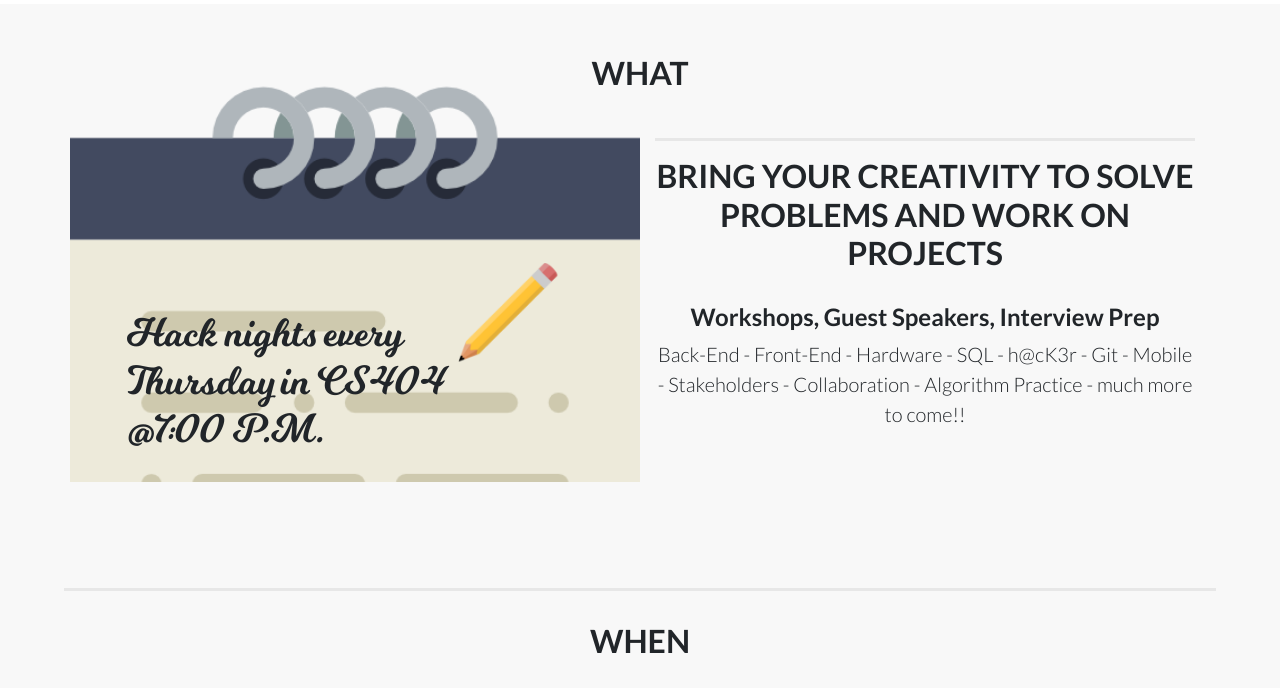
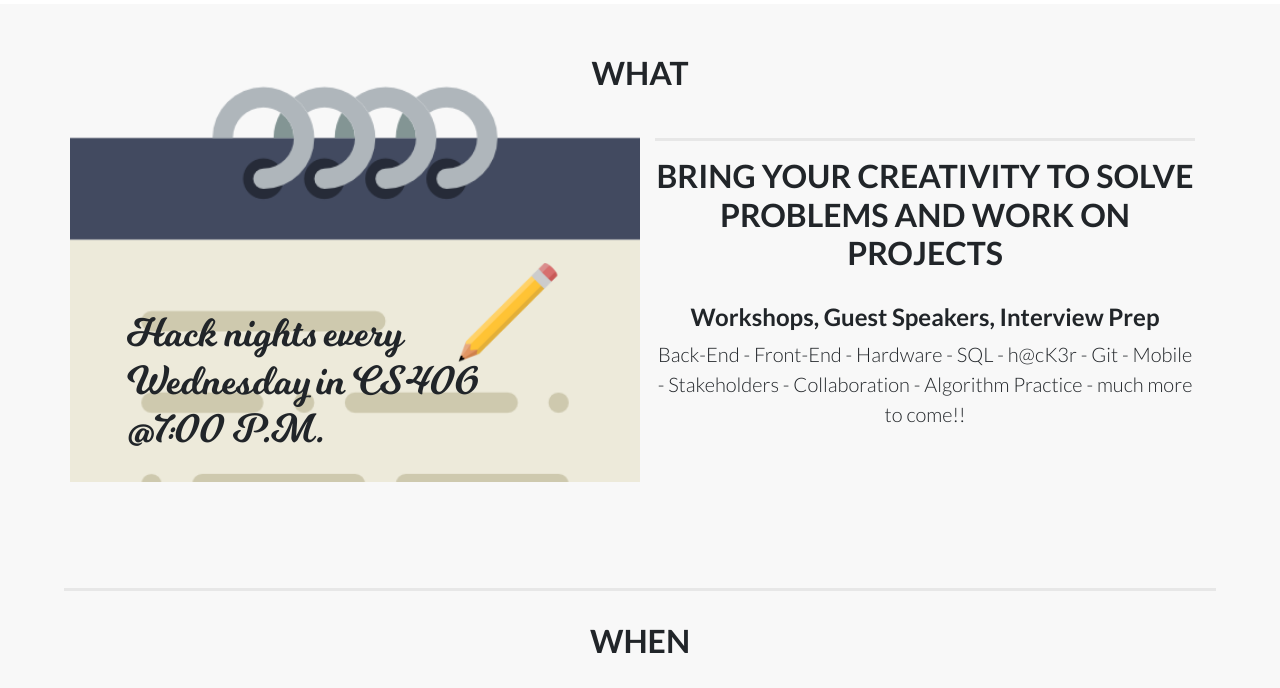
Before and after one commit to zofrus/uvudevclub-orig, a website: page index.html in a window 1280 px wide. Shown: the part 702-1390 px from the top of the page. Drawn offline with nearby package versions, Linux system fonts and the light colour scheme; grey boxes are pictures that could not be loaded; a script that the page names is missing.

Commit message:
Updated time and meeting place

```diff
--- a/index.html
+++ b/index.html
@@ -68,7 +68,7 @@
             <h2 class="section-heading">WHAT</h2>
           </div>
           <div class="col-lg-6 col-sm-12" id="notpad">
-            <div id="pencil"></div><h1 id="hackNight"><br>Hack nights every <br>Thursday in CS 404<br>@7:00 P.M.</h1>
+            <div id="pencil"></div><h1 id="hackNight"><br>Hack nights every <br>Wednesday in CS 406<br>@7:00 P.M.</h1>
           </div>
           <div class="col-lg-6" id="info">
             <hr class="section-heading-spacer">
```
